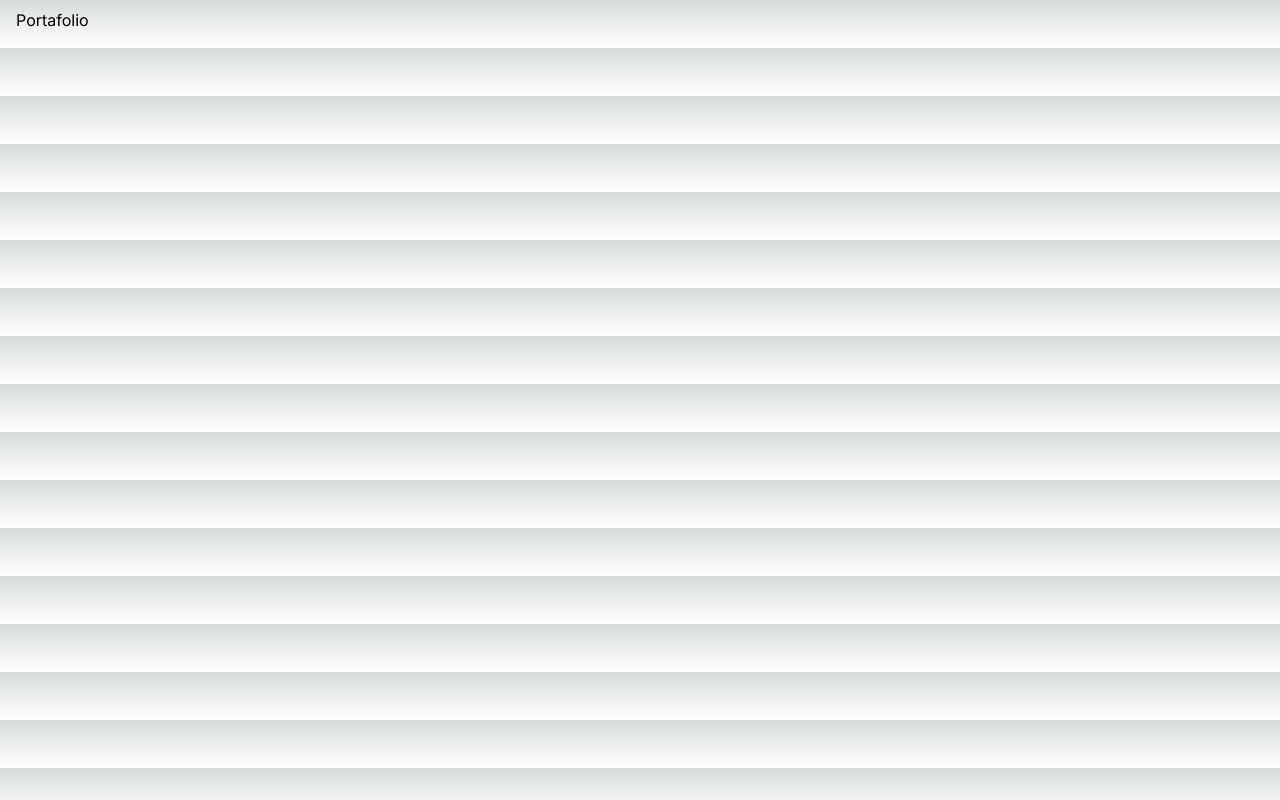
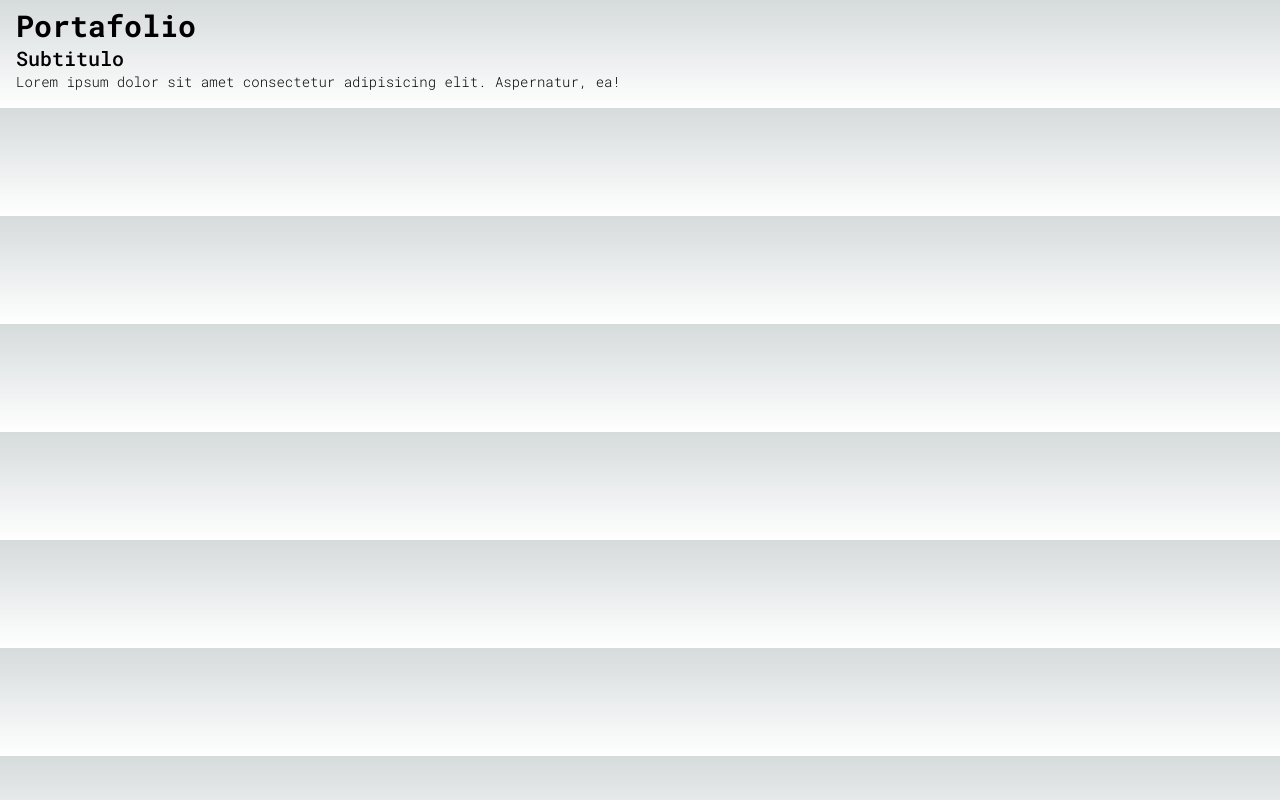
Before and after one commit to floreesleo/portafolio, a Next.js app: page / in a window 1280 px wide. Built offline with nearby package versions, Linux system fonts and the light colour scheme.

Commit message:
⌨️ feat: Roboto Mono font
Se importa Roboto Mono de las fuentes de google font que proporciona nextjs.

```diff
--- a/src/app/layout.tsx
+++ b/src/app/layout.tsx
@@ -1,8 +1,8 @@
 import type { Metadata } from "next";
-import { Inter } from "next/font/google";
+import { Roboto_Mono } from "next/font/google";
 import "./globals.css";
 
-const inter = Inter({ subsets: ["latin"] });
+const roboto_mono = Roboto_Mono({ subsets: ["latin"] });
 
 export const metadata: Metadata = {
   title: "Create Next App",
@@ -16,7 +16,7 @@
 }>) {
   return (
     <html lang="en">
-      <body className={inter.className}>{children}</body>
+      <body className={roboto_mono.className}>{children}</body>
     </html>
   );
 }
--- a/src/app/page.tsx
+++ b/src/app/page.tsx
@@ -1,5 +1,13 @@
 import React from "react";
 
 export default function Home() {
-  return <div className="p-4 pt-2">Portafolio</div>;
+  return (
+    <div className="p-4 pt-2">
+      <h1 className="text-3xl font-black">Portafolio</h1>
+      <h4 className="text-xl font-medium">Subtitulo</h4>
+      <p className="text-sm font-light">
+        Lorem ipsum dolor sit amet consectetur adipisicing elit. Aspernatur, ea!
+      </p>
+    </div>
+  );
 }
```
